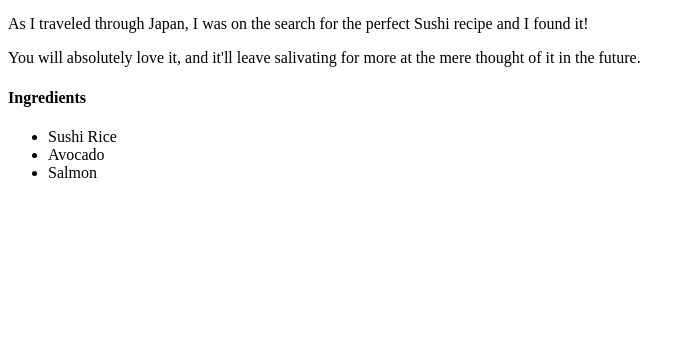
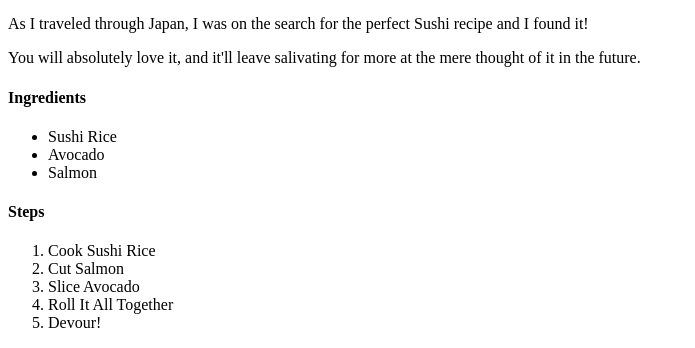
Before and after one commit to KPDEVELOPS/odin-recipes, a plain HTML site: page recipes/sushi.html in a window 1280 px wide. Shown: the part 828-1176 px from the top of the page, without its empty margins (0-695 px from the left). Before the commit the page ends 1026 px from the top, so only its background shows below. Drawn offline with Linux system fonts and the light colour scheme.

Commit message:
Add steps for the sushi recipe

```diff
--- a/recipes/sushi.html
+++ b/recipes/sushi.html
@@ -19,5 +19,14 @@
             <li>Avocado</li>
             <li>Salmon</li>
         </ul>
+
+        <h4>Steps</h4>
+        <ol>
+            <li>Cook Sushi Rice</li>
+            <li>Cut Salmon</li>
+            <li>Slice Avocado</li>
+            <li>Roll It All Together</li>
+            <li>Devour!</li>
+        </ol>
     </body>
 </html>
```
